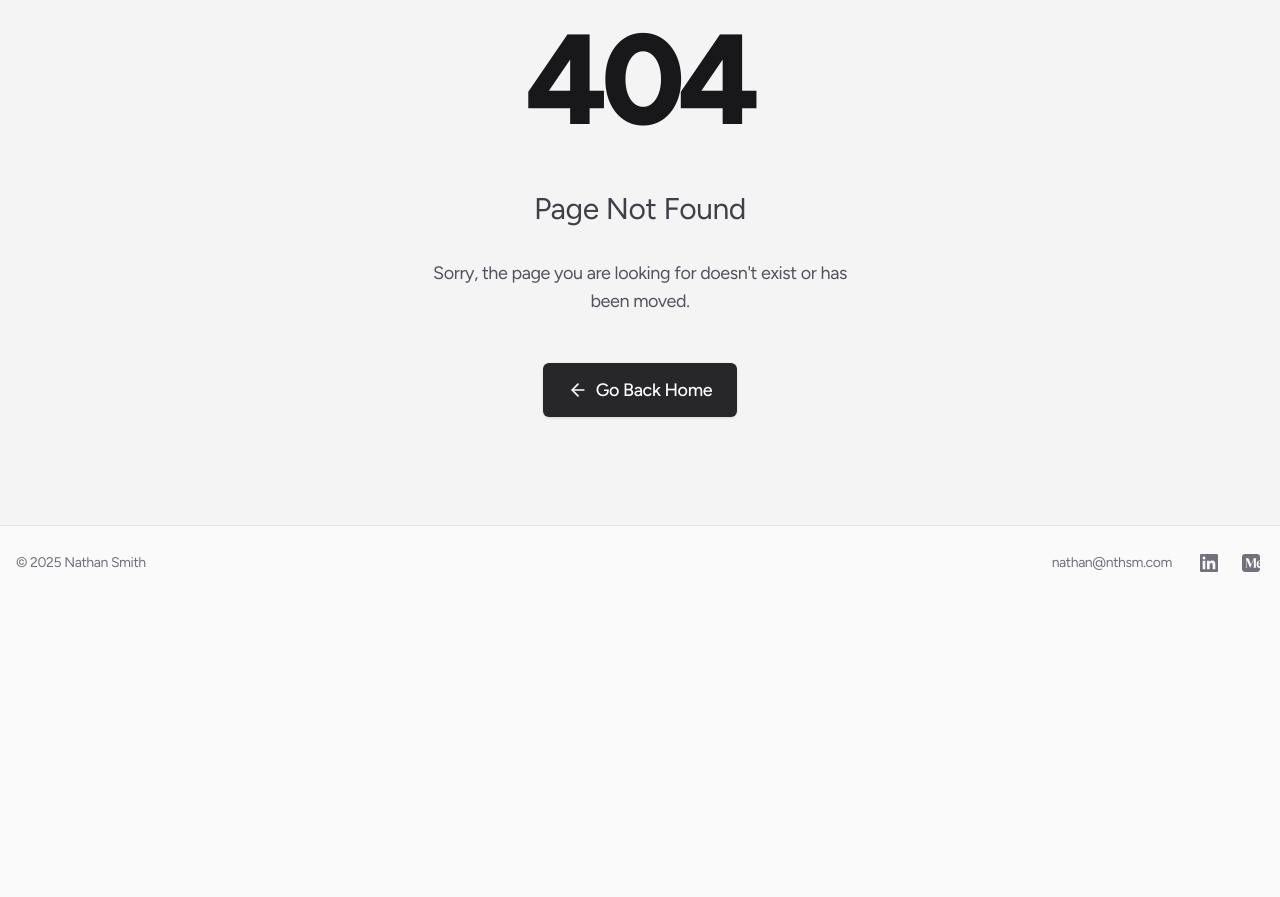
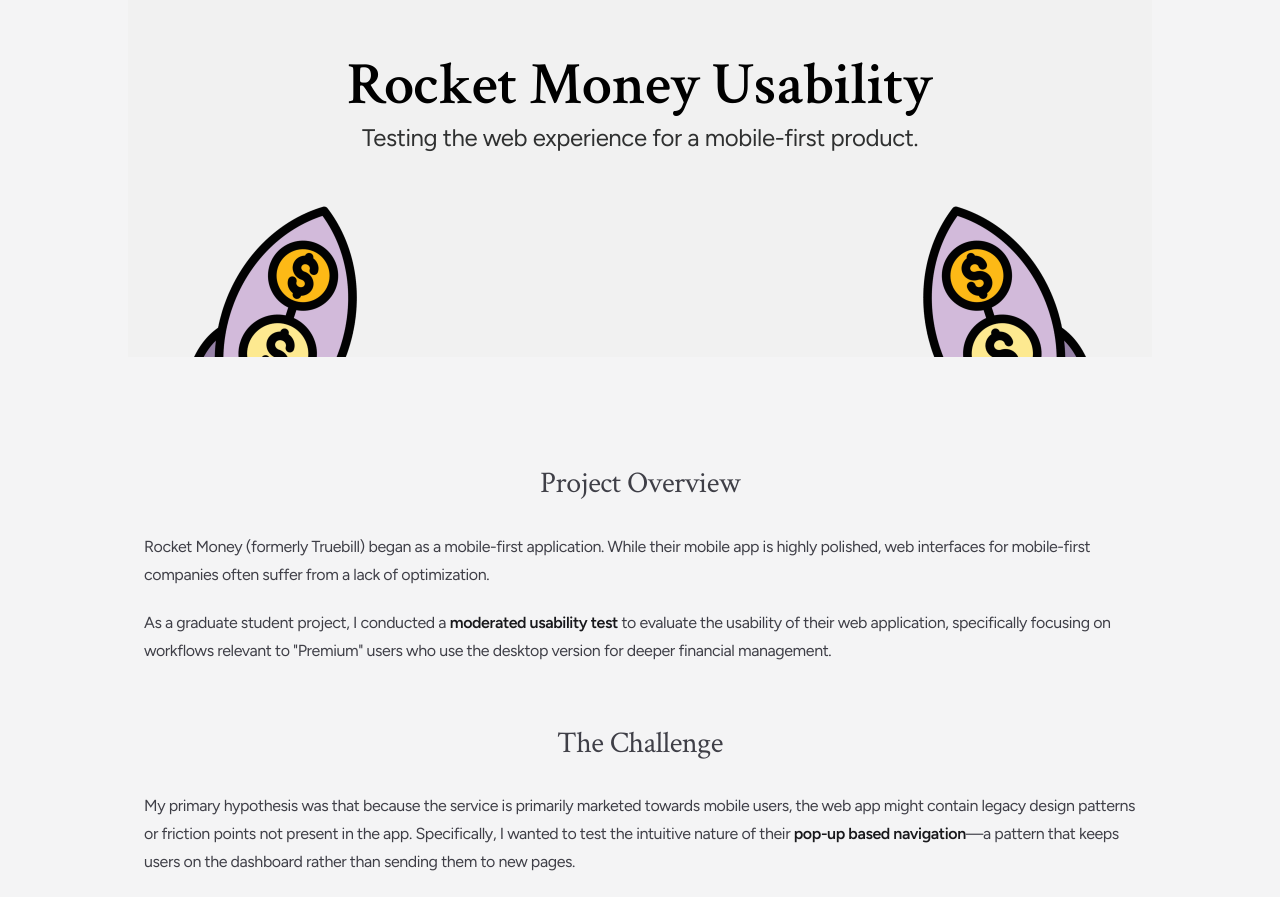
Before and after one commit to nthsm/portfolio, a Next.js app: page /rocket-money in a window 1280 px wide. Before the commit this address had no page. Shown: the part 200-1097 px from the top of the page. Before the commit the page ends 800 px from the top, so only its background shows below. Built offline with nearby package versions, Linux system fonts and the light colour scheme.

Commit message:
Create page.tsx

```diff
--- /dev/null
+++ b/app/(posts)/rocket-money/page.tsx
@@ -0,0 +1,119 @@
+import type { Metadata } from 'next'
+import { ParallaxHeader } from '@/components/ui/ParallaxHeader'
+
+export const metadata: Metadata = {
+  title: {
+    absolute: 'Rocket Money Web — Nathan Smith',
+  },
+  description:
+    'Moderated usability testing of the Rocket Money web application.',
+}
+
+export default function RocketMoneyPage() {
+  return (
+    <div className="imon-parallax-container">
+      <ParallaxHeader speedFactor={0.4} className="project-color-black">
+        <h1>Rocket Money Usability</h1>
+        <p className="subtitle">
+          Testing the web experience for a mobile-first product.
+        </p>
+      </ParallaxHeader>
+
+      <div className="imon-content-wrapper">
+        <div className="content-section">
+          <div className="imon-content-inner clearfix">
+            <h2>Project Overview</h2>
+            <p>
+              Rocket Money (formerly Truebill) began as a mobile-first
+              application. While their mobile app is highly polished, web
+              interfaces for mobile-first companies often suffer from a lack of
+              optimization.
+            </p>
+            <p>
+              As a graduate student project, I conducted a{' '}
+              <strong>moderated usability test</strong> to evaluate the
+              usability of their web application, specifically focusing on
+              workflows relevant to "Premium" users who use the desktop version
+              for deeper financial management.
+            </p>
+
+            <h2>The Challenge</h2>
+            <p>
+              My primary hypothesis was that because the service is primarily
+              marketed towards mobile users, the web app might contain legacy
+              design patterns or friction points not present in the app. Specifically, I wanted to test the
+              intuitive nature of their <strong>pop-up based navigation</strong>
+              —a pattern that keeps users on the dashboard rather than sending
+              them to new pages.
+            </p>
+          </div>
+        </div>
+
+        <div className="content-section">
+          <div className="imon-content-inner clearfix">
+            <h2>Methodology</h2>
+            <ul>
+              <li>
+                <strong>Method:</strong> Moderated "Think Aloud" Usability Testing.
+              </li>
+              <li>
+                <strong>Platform:</strong> Remote via screen sharing.
+              </li>
+              <li>
+                <strong>Participants:</strong> 5-7 users matching "David"
+                (Finance-focused professional) and "Sarah" (Busy marketing
+                manager) personas.
+              </li>
+            </ul>
+
+            <h3>Key Scenarios Tested</h3>
+            <ol>
+              <li>
+                <strong>Transaction Management (Logic Rules):</strong> "You
+                bought groceries at Walmart, but it was auto-categorized as a
+                Restaurant. Change it, and create a 'Rule' so it never happens
+                again."
+              </li>
+              <li>
+                <strong>Subscription Cancellation:</strong> "You noticed a
+                LinkedIn Premium charge you forgot about. Use Rocket Money to
+                cancel it for you without visiting LinkedIn's site."
+              </li>
+            </ol>
+
+            <div className="hmw-container not-prose">
+              <div className="hmw-line"></div>
+              <h2 className="hmw-text">
+                "Can users intuitively navigate complex logic flows (like creating transaction rules) using Rocket Money's pop-up modal interface?"
+              </h2>
+              <div className="hmw-line"></div>
+            </div>
+          </div>
+        </div>
+
+        <div className="content-section">
+          <div className="imon-content-inner clearfix">
+            <h2>Findings & Analysis</h2>
+            <p>
+              The study is currently in the synthesis phase. Early observations
+              indicate that the "Pop-up" modality is actually highly effective
+              for quick edits, preventing the user from losing context of their
+              overall dashboard.
+            </p>
+            <p>
+              However, specific friction was observed in the <strong>"Edit Rule"</strong> logic. Users struggled to differentiate between "Editing this transaction" vs "Creating a rule for future transactions," often missing the secondary CTA to apply the logic to *past* transactions.
+            </p>
+
+            <h2>Deliverables</h2>
+            <p>
+              The final output of this project will include a full usability
+              report with heatmaps, time-on-task metrics, and a slide deck of
+              recommendations to improve the "Rules" UI to make it more
+              explicit.
+            </p>
+          </div>
+        </div>
+      </div>
+    </div>
+  )
+}
```
